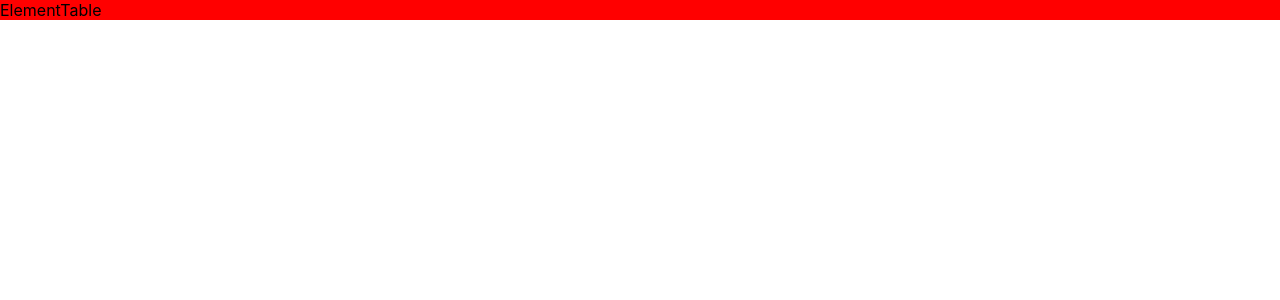
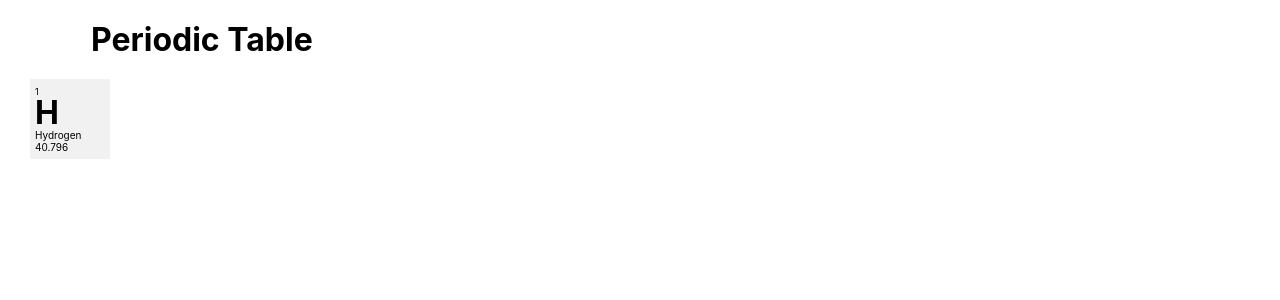
Before and after one commit to MWalter777/periodic-table, a Next.js app: page / in a window 1280 px wide. Shown: the top 300 px of the page. Built offline with nearby package versions, Linux system fonts and the light colour scheme.

Commit message:
Show hydrogen

```diff
--- /dev/null
+++ b/components/ElementTable/index.style.ts
@@ -0,0 +1,25 @@
+import styled from 'styled-components';
+
+type Props = {
+	backgroundColor: `#${string}`;
+};
+
+export const ElementTableStyled = styled.div<Props>`
+	display: flex;
+	flex-direction: column;
+	background-color: ${(props) => props.backgroundColor};
+	justify-content: center;
+	width: 80px;
+	height: 80px;
+	padding-left: 5px;
+	.symbol-table {
+		margin: 0;
+		line-height: 1;
+	}
+	sup {
+		font-size: xx-small;
+	}
+	sub {
+		font-size: x-small;
+	}
+`;
--- a/components/ElementTable/index.tsx
+++ b/components/ElementTable/index.tsx
@@ -1,7 +1,29 @@
 import React from 'react';
+import { ElementTableStyled } from './index.style';
 
-const ElementTable = () => {
-	return <div>ElementTable</div>;
+type Props = {
+	backgroundColor: `#${string}`;
+	atomicNumber: number;
+	symbolTable: string;
+	name: string;
+	weight: number;
+};
+
+const ElementTable = ({
+	backgroundColor,
+	atomicNumber,
+	name,
+	symbolTable,
+	weight,
+}: Props) => {
+	return (
+		<ElementTableStyled backgroundColor={backgroundColor}>
+			<sup className='atomic-number'>{atomicNumber}</sup>
+			<h1 className='symbol-table'>{symbolTable}</h1>
+			<sub>{name}</sub>
+			<sub>{weight}</sub>
+		</ElementTableStyled>
+	);
 };
 
 export default ElementTable;
--- a/components/PeriodicTable/index.style.ts
+++ b/components/PeriodicTable/index.style.ts
@@ -1,7 +1,23 @@
 import styled from 'styled-components';
 
 export const PeriodicTableStyled = styled.div`
-	background-color: red;
+	width: 100%;
+	min-height: 100vh;
+	padding: 0 30px 0 30px;
+`;
+
+export const HeaderStyled = styled.div`
+	width: 100%;
+	min-height: 50px;
+	display: flex;
+	justify-content: center;
+	padding: 20px 0 20px 0;
+	> div {
+		width: 90%;
+		> h1 {
+			margin: 0;
+		}
+	}
 `;
 
 export const RowTableStyled = styled.div``;
--- a/components/PeriodicTable/index.tsx
+++ b/components/PeriodicTable/index.tsx
@@ -1,12 +1,27 @@
 import ElementTable from 'components/ElementTable';
 import React from 'react';
-import { PeriodicTableStyled, RowTableStyled } from './index.style';
+import {
+	HeaderStyled,
+	PeriodicTableStyled,
+	RowTableStyled,
+} from './index.style';
 
 const PeriodicTable = () => {
 	return (
 		<PeriodicTableStyled>
+			<HeaderStyled>
+				<div>
+					<h1>Periodic Table</h1>
+				</div>
+			</HeaderStyled>
 			<RowTableStyled>
-				<ElementTable />
+				<ElementTable
+					backgroundColor='#f1f1f1'
+					weight={40.796}
+					atomicNumber={1}
+					name='Hydrogen'
+					symbolTable='H'
+				/>
 			</RowTableStyled>
 		</PeriodicTableStyled>
 	);
```
